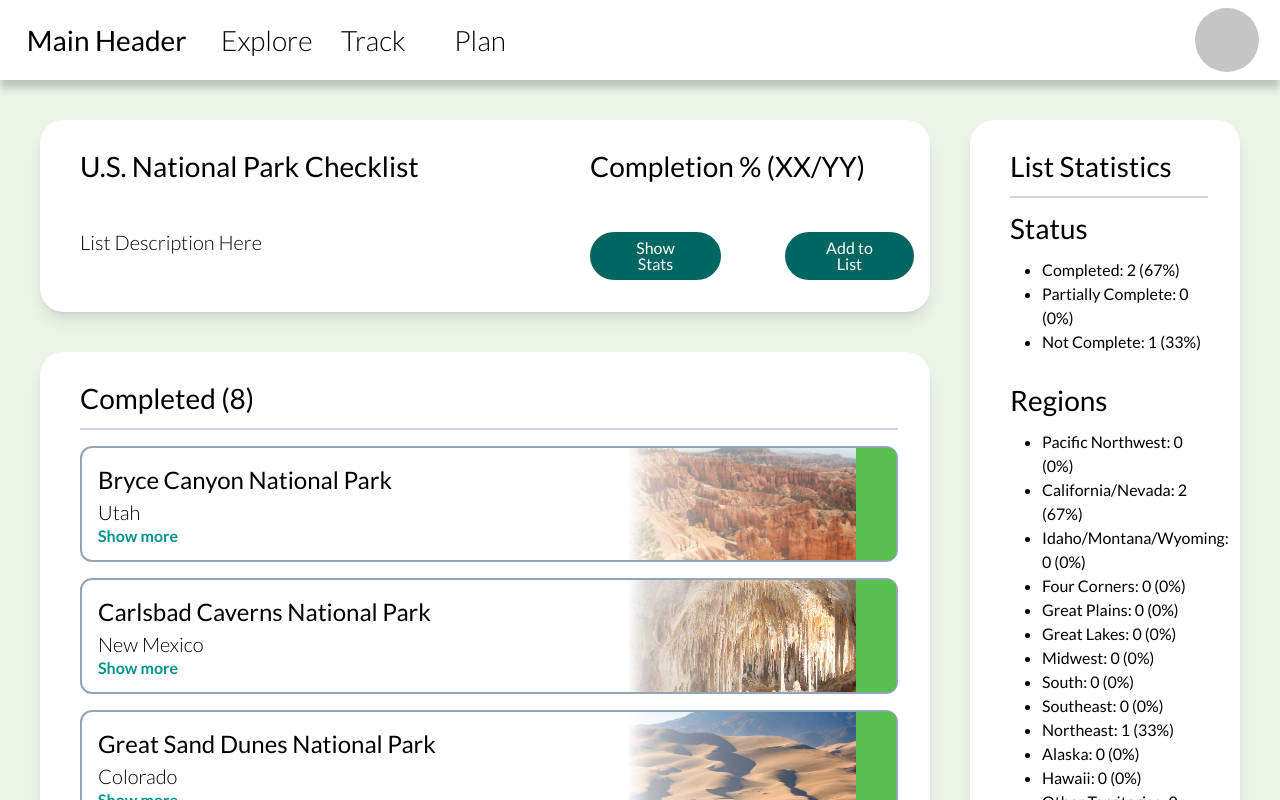
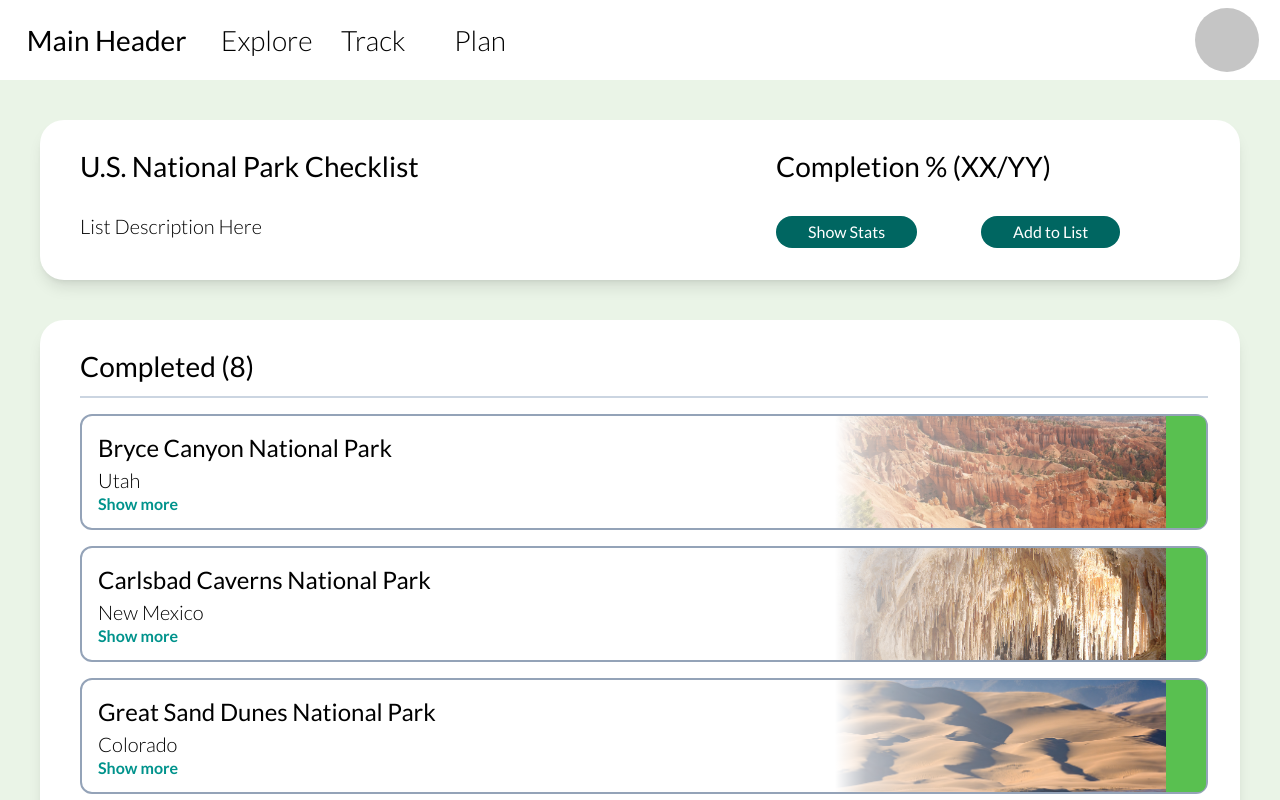
Before and after one commit to euouae682/np-checklist, a Next.js app: page /track in a window 1280 px wide. Shown: the top 800 px of the page. Built offline with nearby package versions, Linux system fonts and the light colour scheme.

Commit message:
added basic interactivity to showStats

```diff
--- a/src/app/(subpages)/track/ListHeader.tsx
+++ b/src/app/(subpages)/track/ListHeader.tsx
@@ -1,11 +1,11 @@
-const ListHeader = () => {
+const ListHeader = (props: any) => {
     return (
         <div className="bg-white shadow-lg rounded-3xl grid grid-cols-5 grid-rows-2 py-4">
             <h2 className="col-span-3 p-4 pl-10">U.S. National Park Checklist</h2>
             <h2 className="col-span-2 p-4">Completion % (XX/YY)</h2>
             <h5 className="col-span-3 p-4 pl-10">List Description Here</h5>
             <div className="col-span-2 flex p-4 gap-16">
-                <button className="bg-button-blue hover:bg-button-blue-hover rounded-full text-white py-2 px-8 transition">Show Stats</button>
+                <button onClick={ props.handleStatsClick } className="bg-button-blue hover:bg-button-blue-hover rounded-full text-white py-2 px-8 transition">Show Stats</button>
                 <button className="bg-button-blue hover:bg-button-blue-hover rounded-full text-white py-2 px-8 transition">Add to List</button>
             </div>
         </div>
--- a/src/app/(subpages)/track/page.tsx
+++ b/src/app/(subpages)/track/page.tsx
@@ -1,15 +1,24 @@
+'use client';
+
+import { useState } from "react";
 import ListHeader from "./ListHeader";
 import ParkList from "./ParkList";
 import ListStats from "./ListStats";
 
 const Track = () => {
+    const [showStats, setShowStats] = useState(false);
+
+    const toggleShowStats = () => {
+        setShowStats(!showStats);
+    }
+
     return (
-        <main className="p-10 grid grid-rows-2 grid-cols-4 gap-10 bg-pastel-green">
-            <div className="col-span-3 flex flex-col gap-10">
-                <ListHeader />
+        <main className="p-10 grid grid-rows-2 grid-cols-4 gap-10 bg-pastel-green relative">
+            <div className={`${showStats ? 'col-span-3' : 'col-span-4'} flex flex-col gap-10`}>
+                <ListHeader handleStatsClick={ toggleShowStats } />
                 <ParkList />
             </div>
-            <ListStats />
+            { showStats && <ListStats /> }
         </main>
     );
 }
--- a/src/app/globals.css
+++ b/src/app/globals.css
@@ -30,15 +30,15 @@ table {
 
 /* REMOVE SCROLLBAR */
 /* Hide scrollbar for Chrome, Safari and Opera */
-body::-webkit-scrollbar {
+/* body::-webkit-scrollbar {
   display: none;
-}
+} */
 
 /* Hide scrollbar for IE, Edge and Firefox */
-body {
-  -ms-overflow-style: none;  /* IE and Edge */
-  scrollbar-width: none;  /* Firefox */
-}
+/* body {
+  -ms-overflow-style: none;
+  scrollbar-width: none;
+} */
 
 /* TEXT STYLES */
 
```
